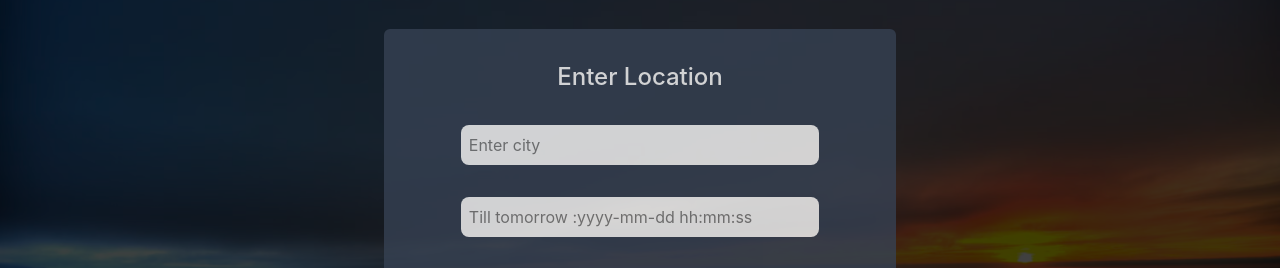
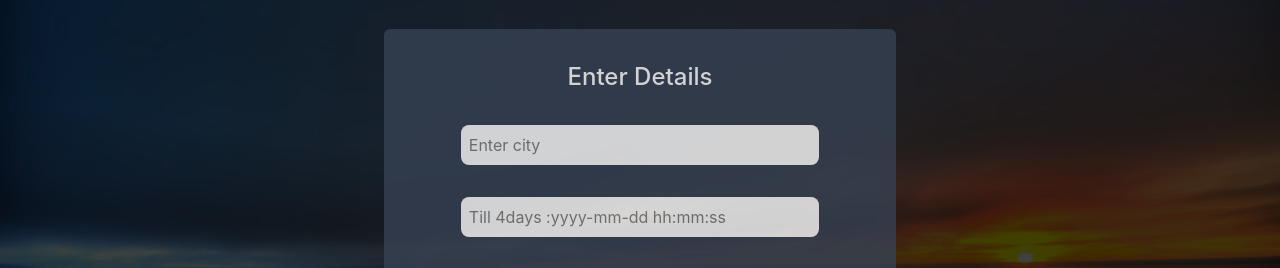
Before and after one commit to subhankar55/Weather-Forecast, a React (Vite) app in the folder Weather-Forecast/: page / in a window 1280 px wide. Shown: the part 269-537 px from the top of the page. Built offline with nearby package versions, Linux system fonts and the light colour scheme.

Commit message:
minor modifications done

```diff
--- a/Weather-Forecast/src/pages/Home.jsx
+++ b/Weather-Forecast/src/pages/Home.jsx
@@ -55,7 +55,7 @@ export default function Home(){
                   </div>
                   <div className='w-[40%] h-[80vh] bg-gray-700 opacity-80  mx-auto rounded-md pt-[2em]'>
                     <h3 className='text-center text-white text-2xl font-medium'>
-                      Enter Location
+                      Enter Details
                     </h3>
                     <form
                       action=""
@@ -69,14 +69,14 @@ export default function Home(){
                       onChange={handlecity}
                       />
                       <input type="text"
-                      placeholder='Till tomorrow :yyyy-mm-dd hh:mm:ss'
+                      placeholder='Till 4days :yyyy-mm-dd hh:mm:ss'
                       className='bg-white w-[70%] block mx-auto my-[2em] border-gray-400 rounded-lg p-[0.5em] outline-none'
                       onChange={handledate}
                       />
 
                       <button
                       type='submit'
-                      className='block mx-auto my-[1em] py-[1em] px-[2.5em] rounded-lg shadow-md shadow-white/80 bg-green-900 text-center text-white font-medium hover:bg-green-800'
+                      className='block mx-auto my-[1em] py-[1em] px-[2.5em] rounded-lg shadow-md shadow-white/80 bg-green-900 text-center text-white font-medium hover:bg-green-700 cursor-pointer'
                       >
                         Search
                       </button>
--- a/Weather-Forecast/src/pages/Weather.jsx
+++ b/Weather-Forecast/src/pages/Weather.jsx
@@ -38,7 +38,7 @@ export default function Weather(){
                         <li className="m-[0.5em] text-white">Humidity: {humidity}%</li>
                         <li className="m-[0.5em] text-white">Wind Speed: {wind} m/s</li>
                         <li className="m-[0.5em] text-white">Description: {description}</li>
-                        <li className="m-[0.5em] text-white">Rain: {weather}</li>
+                        <li className="m-[0.5em] text-white">Weather: {weather}</li>
                     </ol>
                 </div>
             </div>
```
